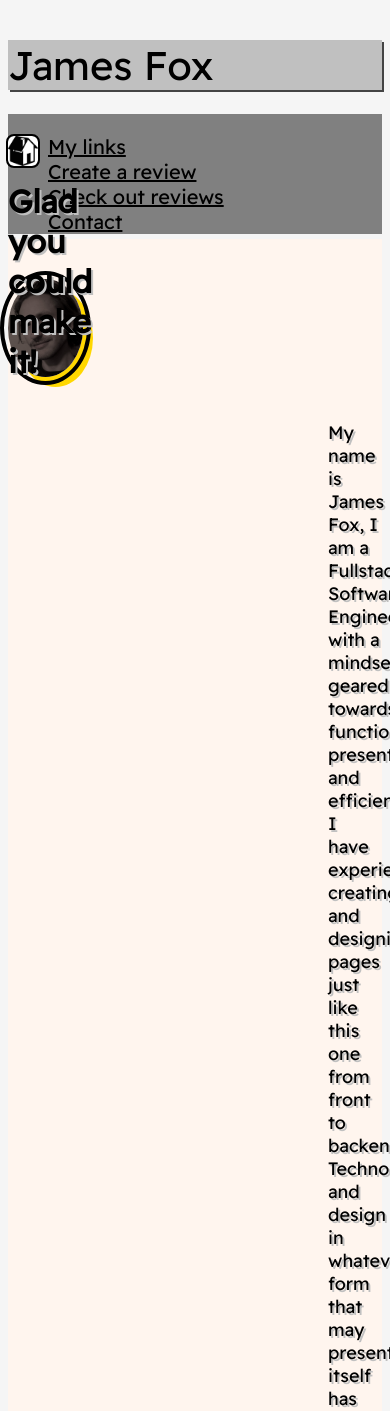
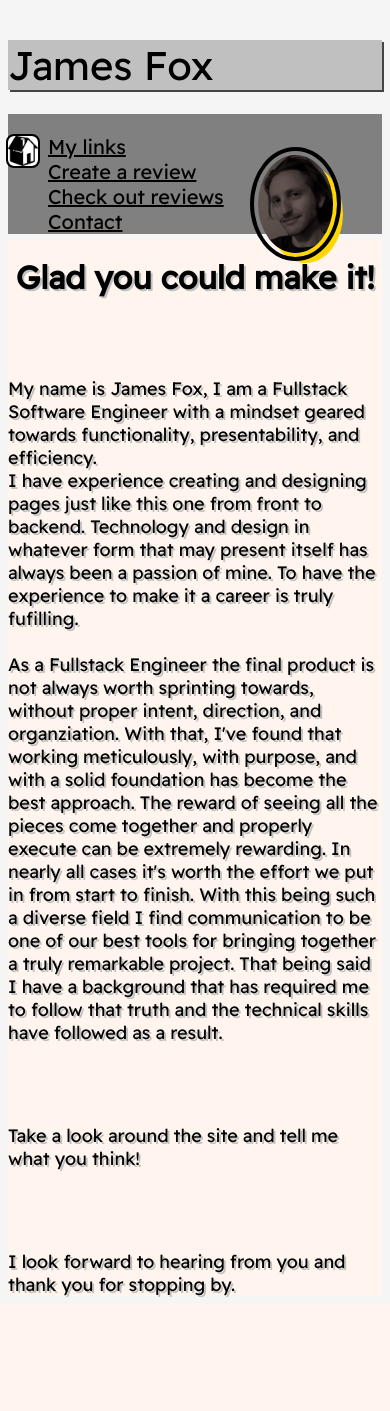
Before and after one commit to Y2Kuwu/my_portfolio, a Django app: page / in a window 390 px wide; the page is wider, and only the part inside the window is pictured. Shown: the top 1411 px of that part. After the commit the page ends 1298 px from the top of that part, so only its background shows below. Run offline with Django 4.2, Linux system fonts and the light colour scheme.

Commit message:
fixing responsiveness

```diff
--- a/my_portfolio/my_portfolio/static/style.css
+++ b/my_portfolio/my_portfolio/static/style.css
@@ -1,6 +1,7 @@
 body
 {
-    background-color: whitesmoke
+    background-color: whitesmoke;
+
 }
 h1{
     text-align: center;
@@ -23,7 +24,12 @@ h1{
     margin-left: 320px;
     font-size: 18px;
     text-shadow: silver 2px 2px;
-
+}
+@media(max-width:900px){
+    .abtme{
+        margin: auto;
+        align-items: center;
+    }
 }
 
 #myself{
@@ -40,11 +46,24 @@ h1{
     z-index: 1;
 
 }
+@media (max-width: 900px) {
+    #myself{
+     margin-top: -160px;
+     margin-left: 250px;
+     }
+ }
+
 .welcome{
     font-family: 'Readex Pro';
     margin-top: -200px;
     margin-right: 500px;
 }
+@media (max-width:900px){
+    .welcome{
+        margin: auto;
+    }
+}
+
 
 
 main{
@@ -251,14 +270,16 @@ nav:hover{
 }
 
 
-.abt{
+.about{
     font-family: 'Readex Pro';
-    background-color: whitesmoke;
-    outline-color: bisque;
-    outline-width: 4px;
-    outline-style: solid;
 }
+@media (max-width: 900px) {
+   .about{
 
+    margin: auto;
+    margin-top: 80px;
+    }
+}
 
 
 #home-btn{
```
Also changed, not shown: 1 other file.
